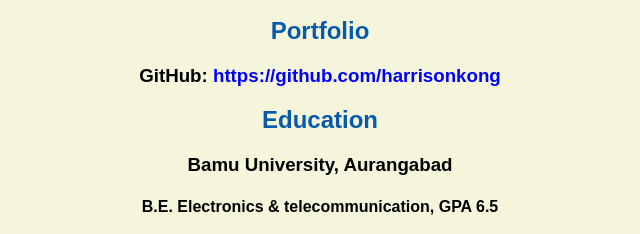
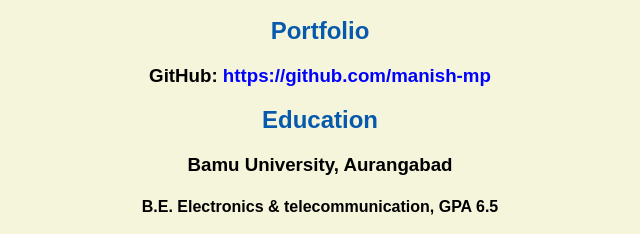
Before and after one commit to manish-mp/manish-mp.github.io, a plain HTML site: page resume.html in a window 1280 px wide. Shown: the part 481-715 px from the top of the page, 320-960 px from the left. Drawn offline with Linux system fonts and the light colour scheme.

Commit message:
Update resume.html

```diff
--- a/resume.html
+++ b/resume.html
@@ -26,7 +26,7 @@
     <!-- don't post physical address, personal phone number or other personal information on the web! -->
 
     <h2>Portfolio</h2>
-      <h3>GitHub: <a href="https://github.com/manish-mp" target="_blank">https://github.com/harrisonkong</a></h3>
+      <h3>GitHub: <a href="https://github.com/manish-mp" target="_blank">https://github.com/manish-mp</a></h3>
 
     <h2>Education</h2>
 
```
